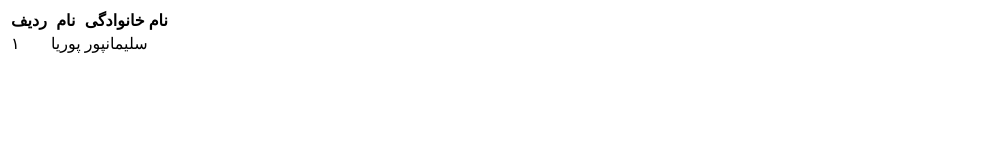
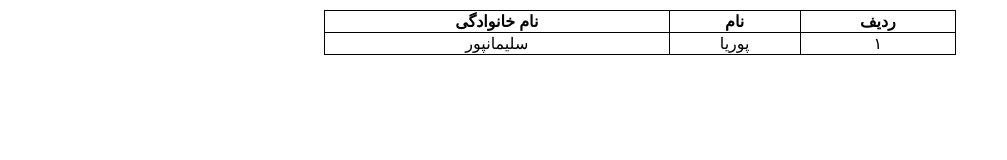
Before and after one commit to pouriasp/sitetest, a plain HTML site: page index.html in a window 1280 px wide. Shown: the whole page, without its empty margins (0-1007 px from the left). Drawn offline with Linux system fonts and the light colour scheme.

Commit message:
Second commit

```diff
--- a/css/style.css
+++ b/css/style.css
@@ -0,0 +1,11 @@
+table{
+    width: 50%;
+    margin: 10px auto;
+    border: 1px solid black;
+    border-collapse: collapse;
+    direction: rtl;
+}
+table tr td,th{
+    border: 1px solid black;
+    text-align: center;
+}
--- a/index.html
+++ b/index.html
@@ -1,6 +1,7 @@
 <html>
     <head>
         <title>table</title>
+        <link rel="stylesheet" href="./css/style.css">
     </head>
     <body>
         <table>
```
